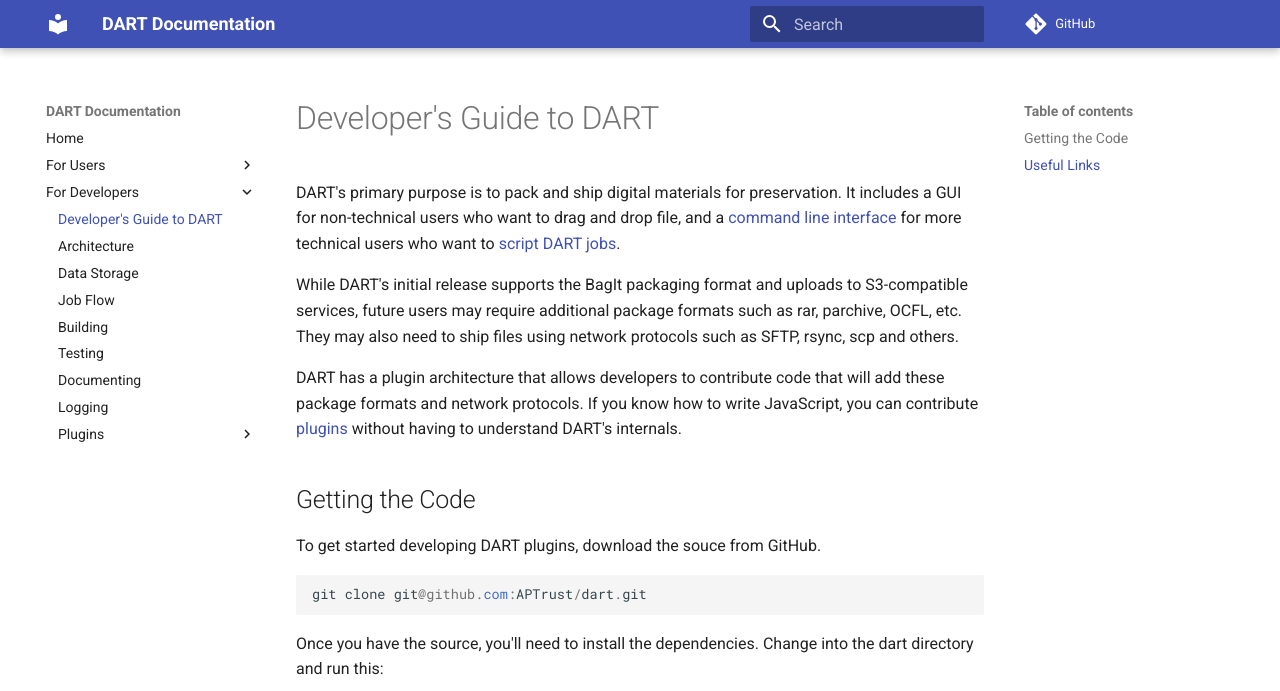
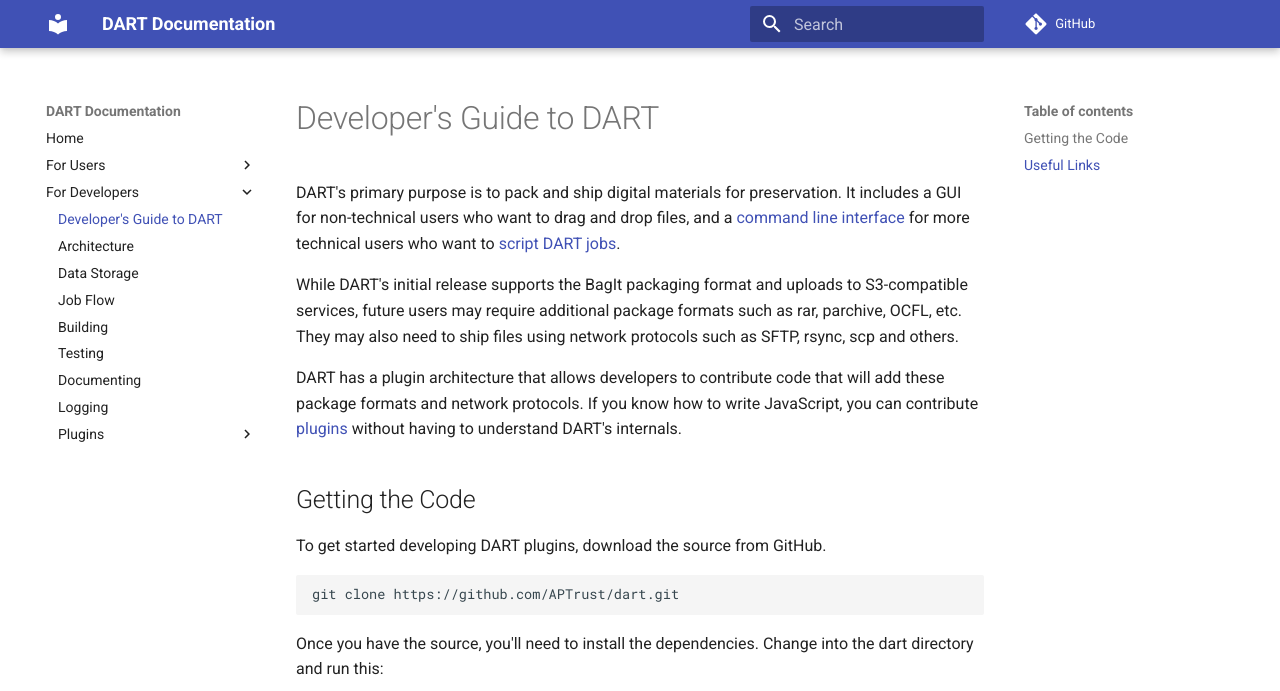
Before and after one commit to APTrust/dart-docs, an MkDocs documentation site: the page built from docs/developers/index.md, in a window 1280 px wide and 1145 px high. Shown: the top 691 px of the window. Built offline with MkDocs 1.6.1 and Material for MkDocs 9.7.7, drawn with Linux system fonts in a browser that asks for light colours; comment, search, counter and statistics services are not loaded.

Commit message:
Some typos fixes

````diff
--- a/docs/developers/index.md
+++ b/docs/developers/index.md
@@ -1,6 +1,6 @@
 # Developer's Guide to DART
 
-DART's primary purpose is to pack and ship digital materials for preservation. It includes a GUI for non-technical users who want to drag and drop file, and a [command line interface](../users/command_line.md) for more technical users who want to [script DART jobs](../users/scripting.md).
+DART's primary purpose is to pack and ship digital materials for preservation. It includes a GUI for non-technical users who want to drag and drop files, and a [command line interface](../users/command_line.md) for more technical users who want to [script DART jobs](../users/scripting.md).
 
 While DART's initial release supports the BagIt packaging format and uploads to S3-compatible services, future users may require additional package formats such as rar, parchive, OCFL, etc. They may also need to ship files using network protocols such as SFTP, rsync, scp and others.
 
@@ -8,10 +8,10 @@ DART has a plugin architecture that allows developers to contribute code that wi
 
 ## Getting the Code
 
-To get started developing DART plugins, download the souce from GitHub.
+To get started developing DART plugins, download the source from GitHub.
 
 ```
-git clone git@github.com:APTrust/dart.git
+git clone https://github.com/APTrust/dart.git
 ```
 
 Once you have the source, you'll need to install the dependencies. Change into the dart directory and run this:
````
Also changed, not shown: docs/developers/plugins/manager.md (+1 -1 lines).
